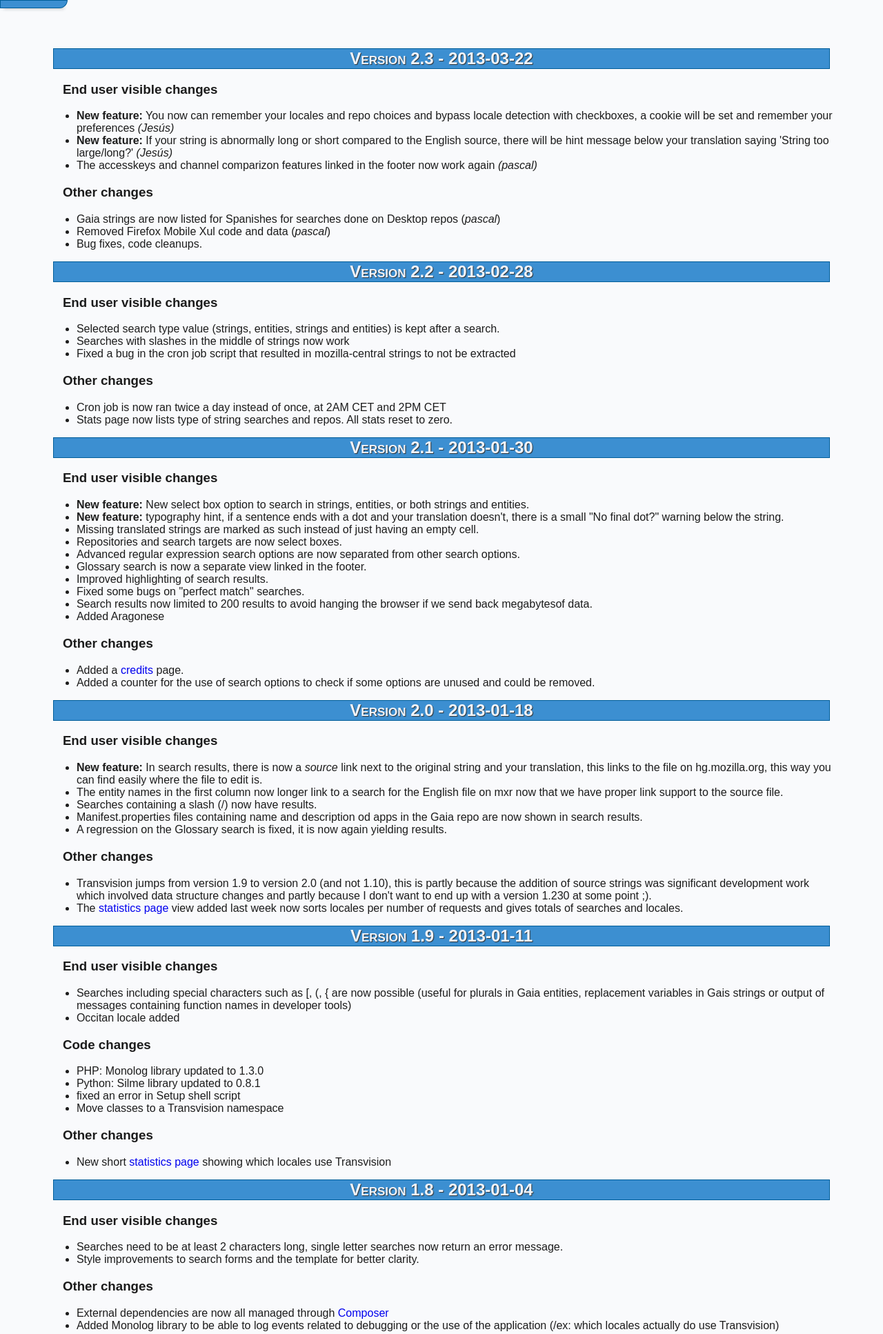
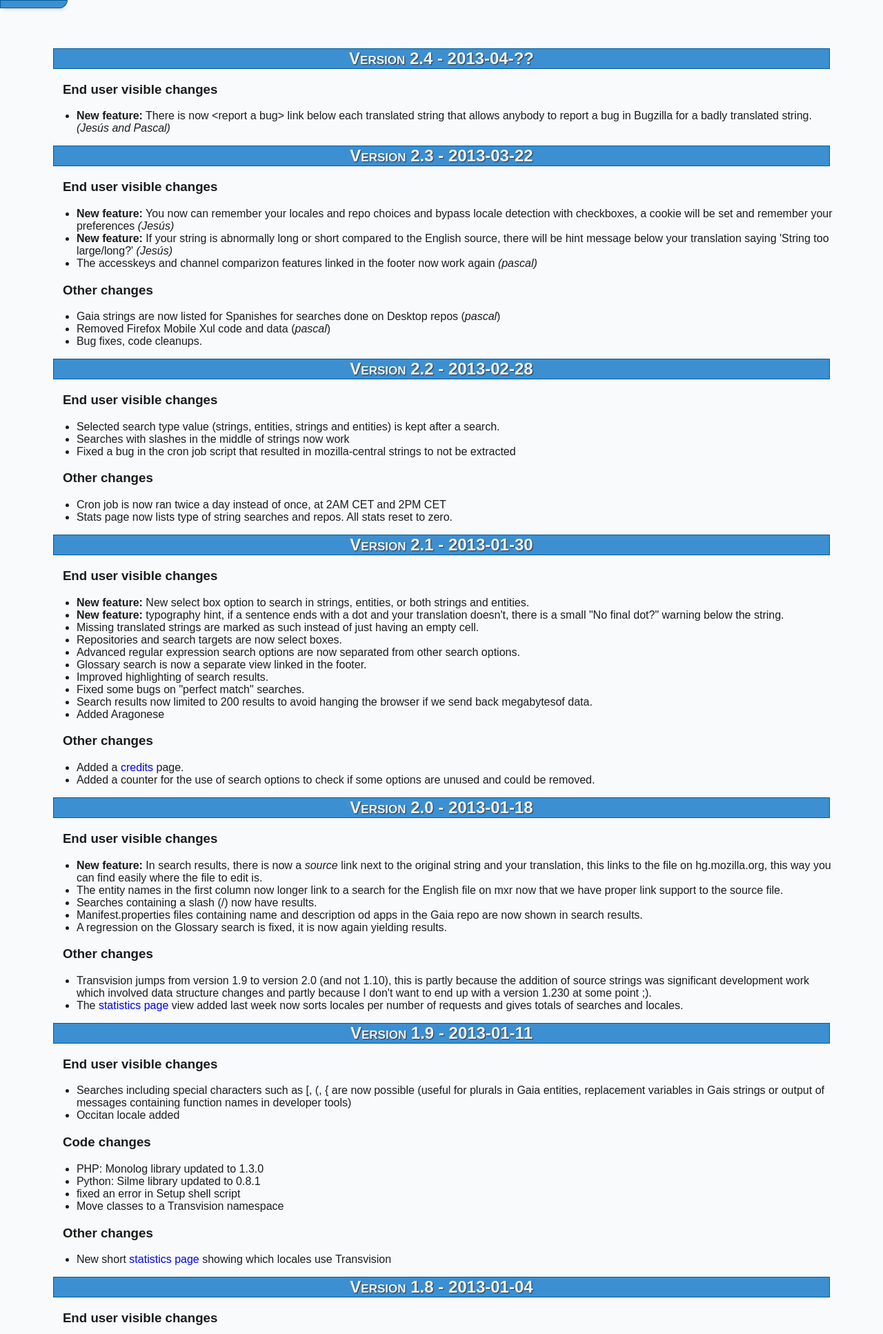
Before and after one commit to mozfr/transvision, a PHP site: template web/views/changelog.php in a window 1280 px wide. Shown: the top 1934 px of the page at 69% size. Run offline with PHP 8.4, Linux system fonts and the light colour scheme; the template is opened without the code that fills it, so the values that code supplies are empty.

Commit message:
changelog update

```diff
--- a/web/views/changelog.php
+++ b/web/views/changelog.php
@@ -1,4 +1,11 @@
 <?php $title = '<a href="/">Transvision</a> changelog'; ?>
+
+<h2 id="v2.4">Version 2.4 - 2013-04-??</h2>
+
+<h3>End user visible changes</h3>
+<ul>
+    <li><strong>New feature:</strong> There is now &lt;report a bug&gt; link below each translated string that allows anybody to report a bug in Bugzilla for a badly translated string.<em>(Jesús and Pascal)</em></li>
+</ul>
 
 <h2 id="v2.3">Version 2.3 - 2013-03-22</h2>
 
```
